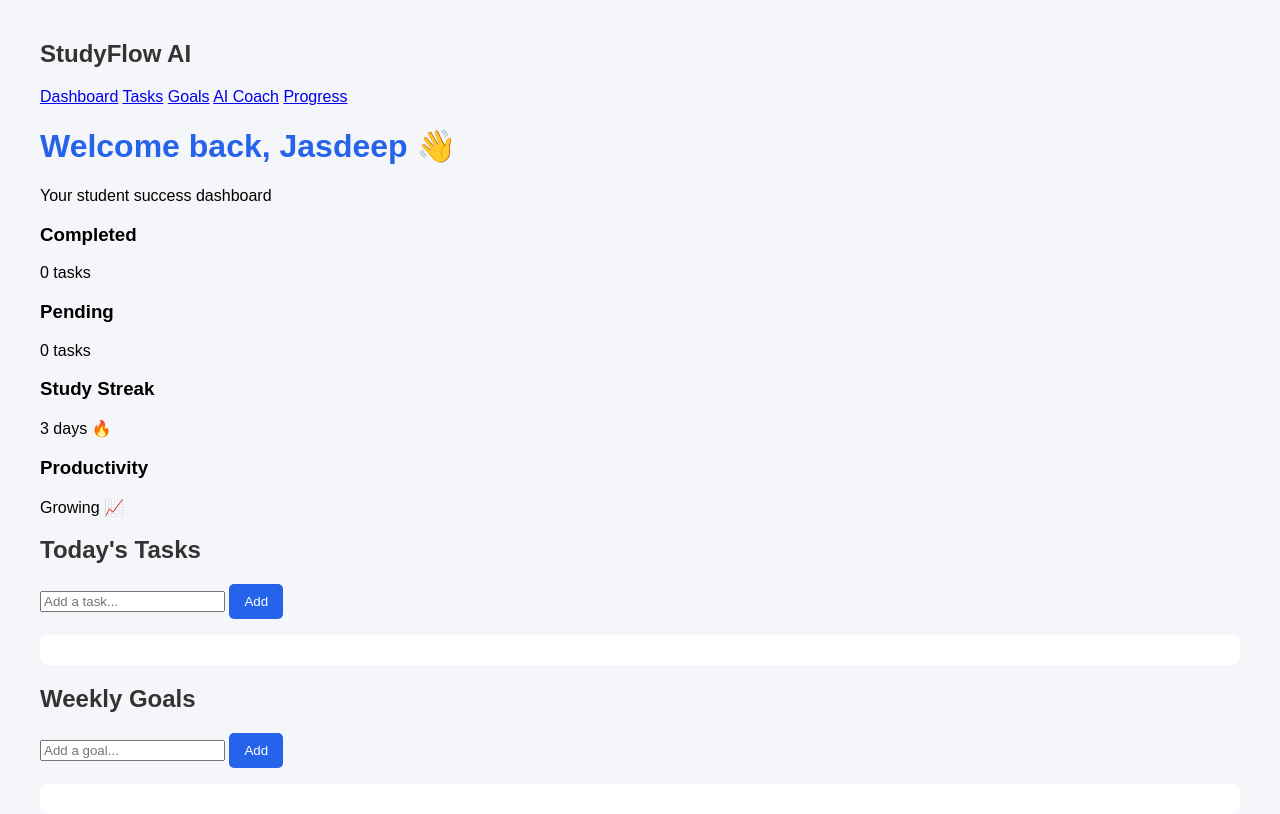
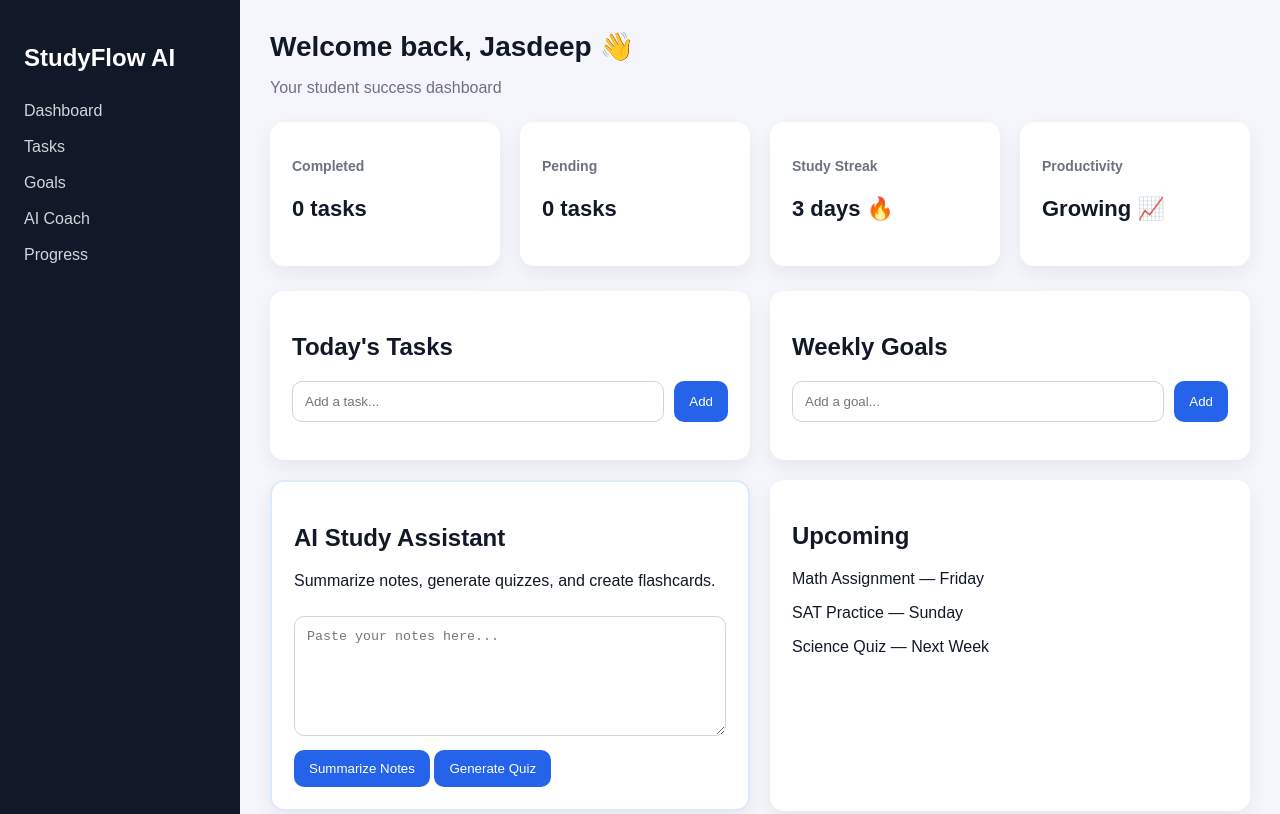
Before and after one commit to js0628174-afk/Studyflow, a plain HTML site: page frontend/index.html in a window 1280 px wide. Shown: the top 814 px of the page. Drawn offline with Linux system fonts and the light colour scheme.

Commit message:
style: create professional dashboard UI

```diff
--- a/frontend/style.css
+++ b/frontend/style.css
@@ -1,33 +1,145 @@
-body {
-    font-family: Arial, sans-serif;
-    background-color: #f4f6f9;
-    margin: 40px;
+* {
+  box-sizing: border-box;
 }
 
-h1 {
-    color: #2563eb;
+body {
+  margin: 0;
+  font-family: Arial, sans-serif;
+  background: #f4f6fb;
+  color: #111827;
 }
 
-h2 {
-    color: #333;
+.app-container {
+  display: flex;
+  min-height: 100vh;
 }
 
-ul {
-    background: white;
-    padding: 15px;
-    border-radius: 8px;
+.sidebar {
+  width: 240px;
+  background: #111827;
+  color: white;
+  padding: 24px;
+}
+
+.sidebar h2 {
+  margin-bottom: 30px;
+}
+
+.sidebar nav a {
+  display: block;
+  color: #d1d5db;
+  text-decoration: none;
+  margin: 18px 0;
+}
+
+.sidebar nav a:hover {
+  color: white;
+}
+
+.main-content {
+  flex: 1;
+  padding: 30px;
+}
+
+.topbar {
+  margin-bottom: 25px;
+}
+
+.topbar h1 {
+  margin: 0;
+  font-size: 28px;
+}
+
+.topbar p {
+  color: #6b7280;
+}
+
+.stats-grid {
+  display: grid;
+  grid-template-columns: repeat(4, 1fr);
+  gap: 20px;
+  margin-bottom: 25px;
+}
+
+.card,
+.panel {
+  background: white;
+  border-radius: 14px;
+  padding: 22px;
+  box-shadow: 0 8px 20px rgba(0,0,0,0.06);
+}
+
+.card h3 {
+  color: #6b7280;
+  font-size: 14px;
+}
+
+.card p {
+  font-size: 22px;
+  font-weight: bold;
+}
+
+.dashboard-grid {
+  display: grid;
+  grid-template-columns: repeat(2, 1fr);
+  gap: 20px;
+}
+
+.input-row {
+  display: flex;
+  gap: 10px;
+}
+
+input,
+textarea {
+  width: 100%;
+  padding: 12px;
+  border: 1px solid #d1d5db;
+  border-radius: 10px;
+}
+
+textarea {
+  min-height: 120px;
+  margin: 10px 0;
 }
 
 button {
-    background-color: #2563eb;
-    color: white;
-    border: none;
-    padding: 10px 15px;
-    margin-right: 10px;
-    border-radius: 5px;
-    cursor: pointer;
+  background: #2563eb;
+  color: white;
+  border: none;
+  padding: 11px 15px;
+  border-radius: 10px;
+  cursor: pointer;
 }
 
 button:hover {
-    background-color: #1d4ed8;
+  background: #1d4ed8;
 }
+
+li {
+  margin: 10px 0;
+}
+
+li button {
+  margin-left: 8px;
+  padding: 6px 9px;
+}
+
+.ai-panel {
+  border: 2px solid #dbeafe;
+}
+
+@media (max-width: 900px) {
+  .app-container {
+    flex-direction: column;
+  }
+
+  .sidebar {
+    width: 100%;
+  }
+
+  .stats-grid,
+  .dashboard-grid {
+    grid-template-columns: 1fr;
+  }
+}
```
